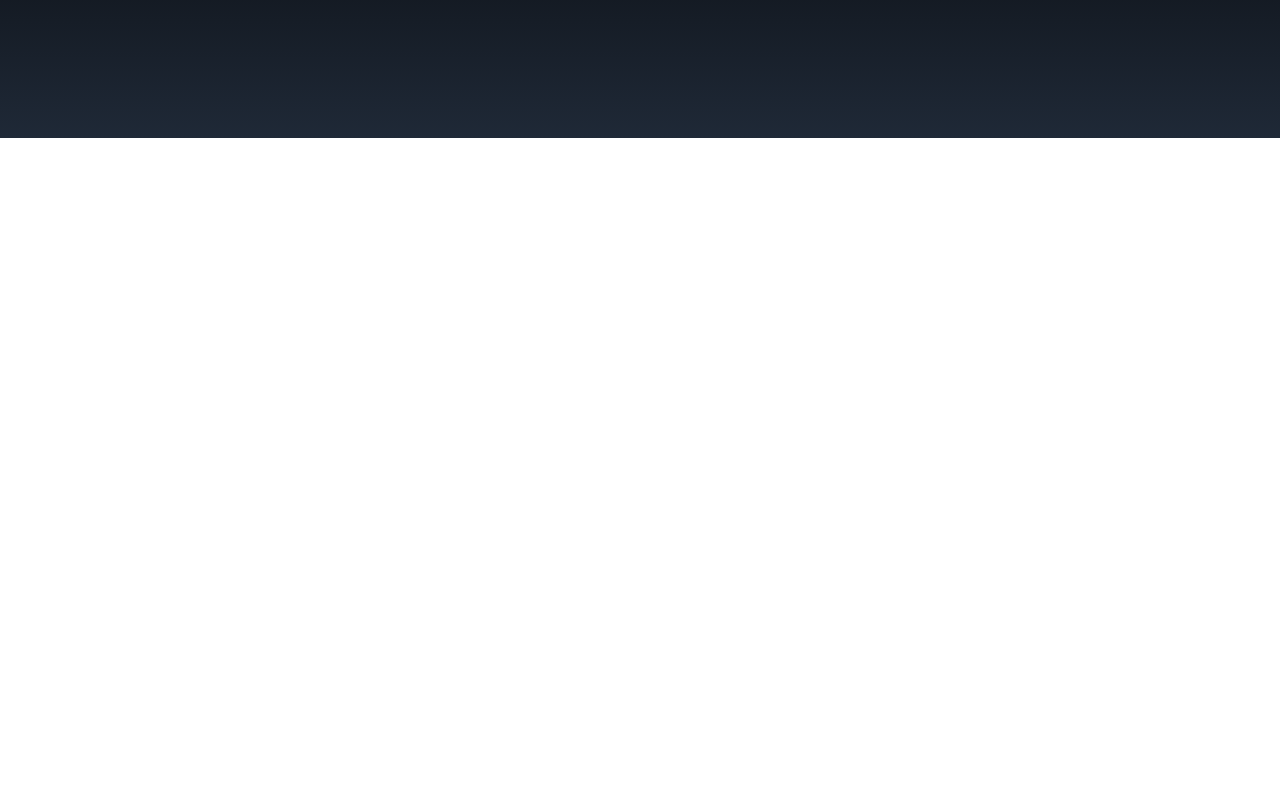
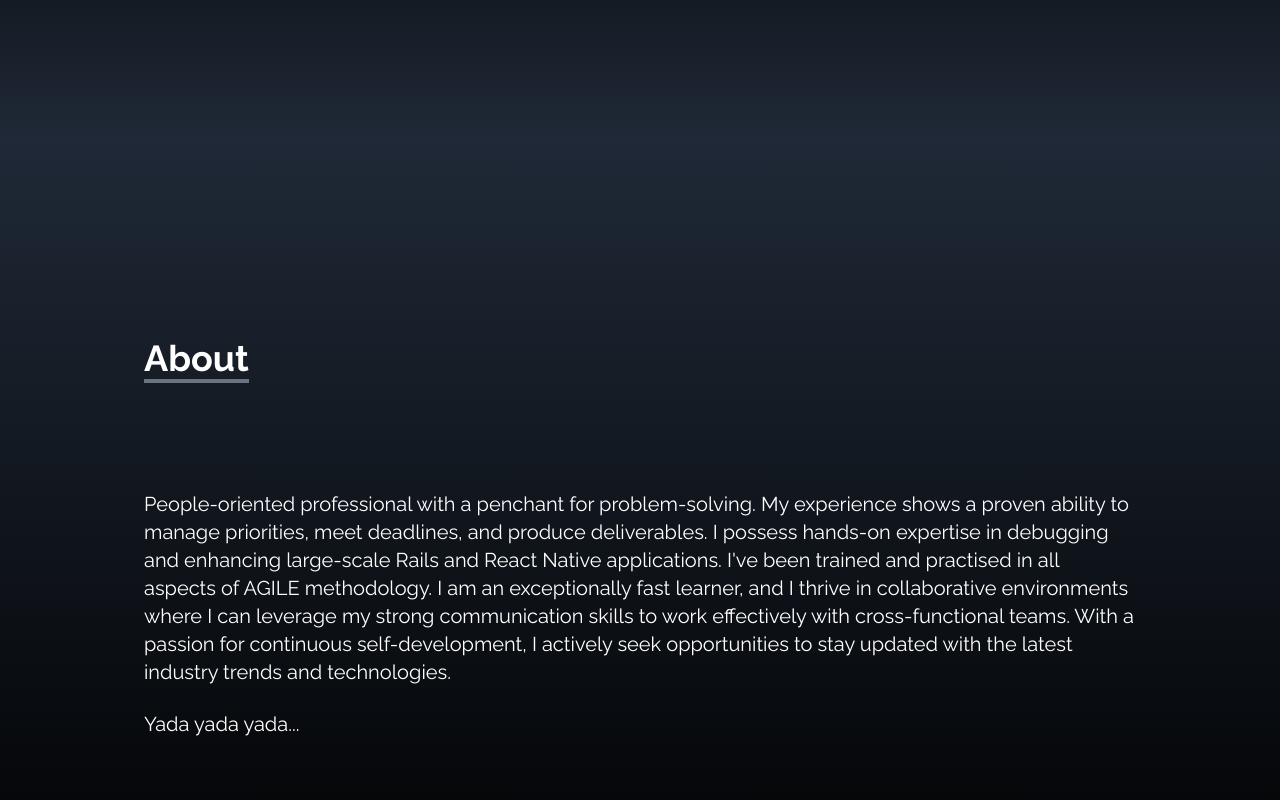
Before and after one commit to archiemartini/react-tailwind-portfolio, a React (Create React App) app: page / in a window 1280 px wide. Shown: the part 662-1462 px from the top of the page. Before the commit the page ends 800 px from the top, so only its background shows below. Built offline with nearby package versions, Linux system fonts and the light colour scheme.

Commit message:
quick about section PERSONALISE MORE

```diff
--- a/src/App.js
+++ b/src/App.js
@@ -1,5 +1,6 @@
 import Home from "./components/Home";
 import NavBar from "./components/NavBar";
+import About from "./components/About";
 import SocialLinks from "./components/SocialLinks";
 
 function App() {
@@ -7,6 +8,7 @@ function App() {
     <div >
       <NavBar/>
       <Home/>
+      <About/>
       <SocialLinks/>
     </div>
   );
--- /dev/null
+++ b/src/components/About.jsx
@@ -0,0 +1,22 @@
+import React from 'react'
+
+const About = () => {
+  return (
+    <div name="about" className='w-full h-screen bg-gradient-to-b from-gray-800 to-black text-white'>
+      <div className='max-w-screen-lg p-4 mx-auto flex flex-col justify-center w-full h-full'>
+        <div className='pb-8'>
+          <p className='text-4xl font-bold inline border-b-4 border-gray-500'>About</p>
+        </div>
+        <p className='text-xl mt-20'>
+        People-oriented professional with a penchant for problem-solving. My experience shows a proven ability to manage priorities, meet deadlines, and produce deliverables. I possess hands-on expertise in debugging and enhancing large-scale Rails and React Native applications. I've been trained and practised in all aspects of AGILE methodology. I am an exceptionally fast learner, and I thrive in collaborative environments where I can leverage my strong communication skills to work effectively with cross-functional teams. With a passion for continuous self-development, I actively seek opportunities to stay updated with the latest industry trends and technologies.
+        </p>
+        <br />
+        <p className='text-xl'>
+          Yada yada yada...
+        </p>
+      </div>
+    </div>
+  )
+}
+
+export default About
```
